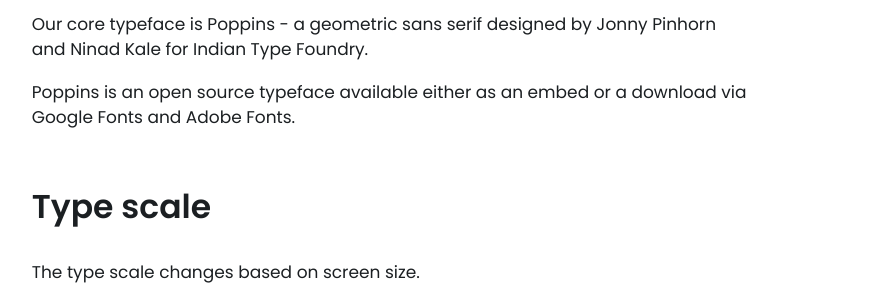
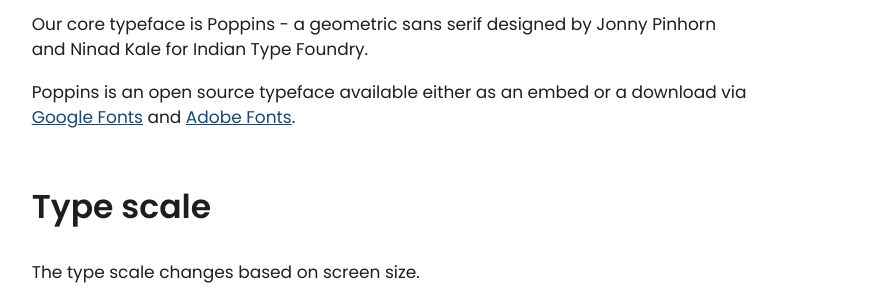
Before and after one commit to Energy-Saving-Trust/Design-System, a Jekyll site: the page built from guidelines/typography.md, in a window 1280 px wide and 900 px high, scrolled down 517 px. Shown: the part 180-480 px from the top of the window, without its empty margins (336-1228 px from the left). Built offline with Jekyll 4.4.1, drawn with Linux system fonts in a browser that asks for light colours; nearby versions of some CDN libraries; some of the changed lines change nothing that is shown.

Commit message:
Referencing Google/Adobe Fonts on the Typography page.

```diff
--- a/guidelines/typography.md
+++ b/guidelines/typography.md
@@ -16,7 +16,7 @@
 
 Our core typeface is Poppins - a geometric sans serif designed by Jonny Pinhorn and Ninad Kale for Indian Type Foundry.
 
-Poppins is an open source typeface available either as an embed or a download via Google Fonts and Adobe Fonts.
+Poppins is an open source typeface available either as an embed or a download via [Google Fonts](https://fonts.google.com/specimen/Poppins) and [Adobe Fonts](https://fonts.adobe.com/fonts/poppins).
 
 ## Type scale
 
```
